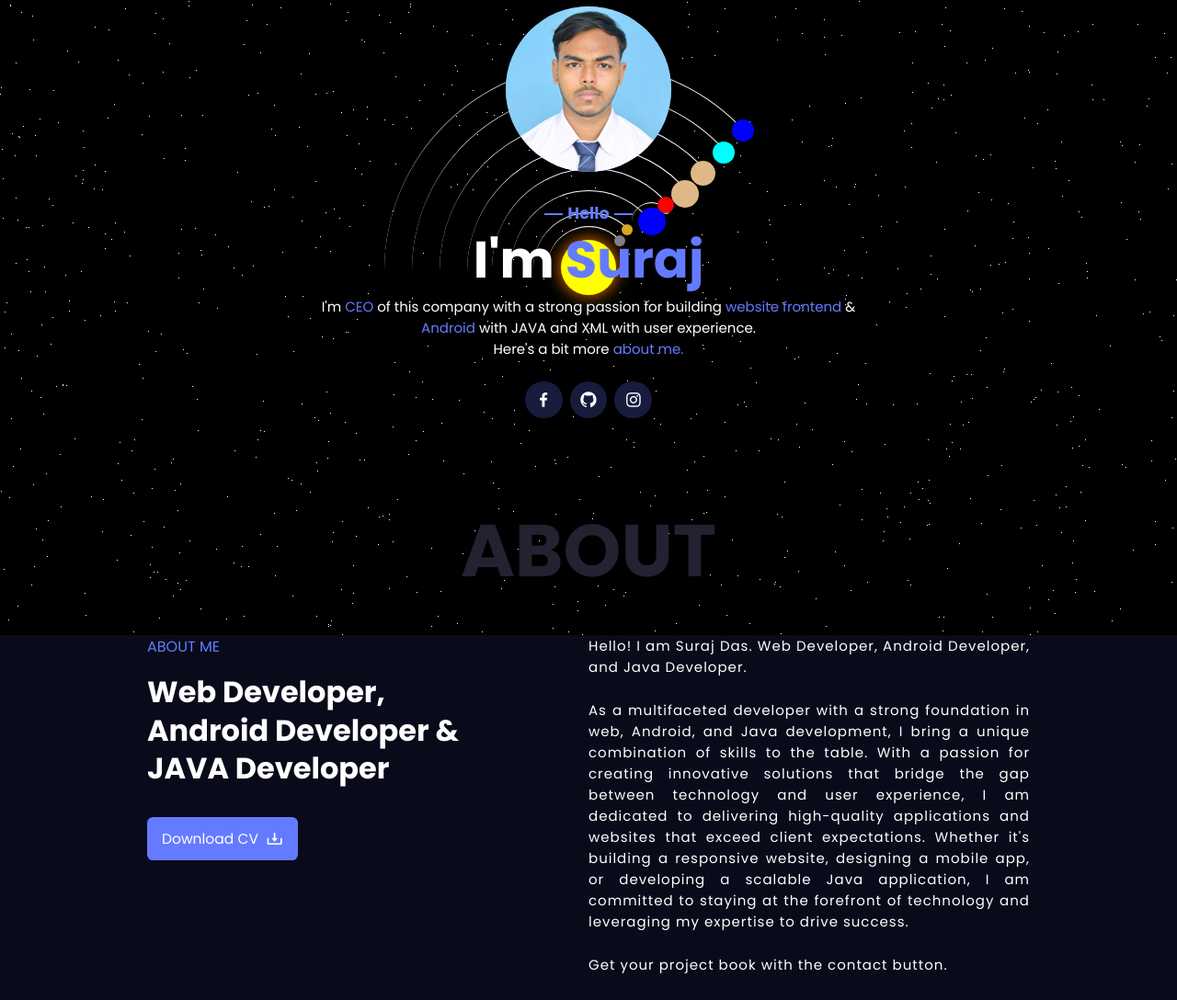
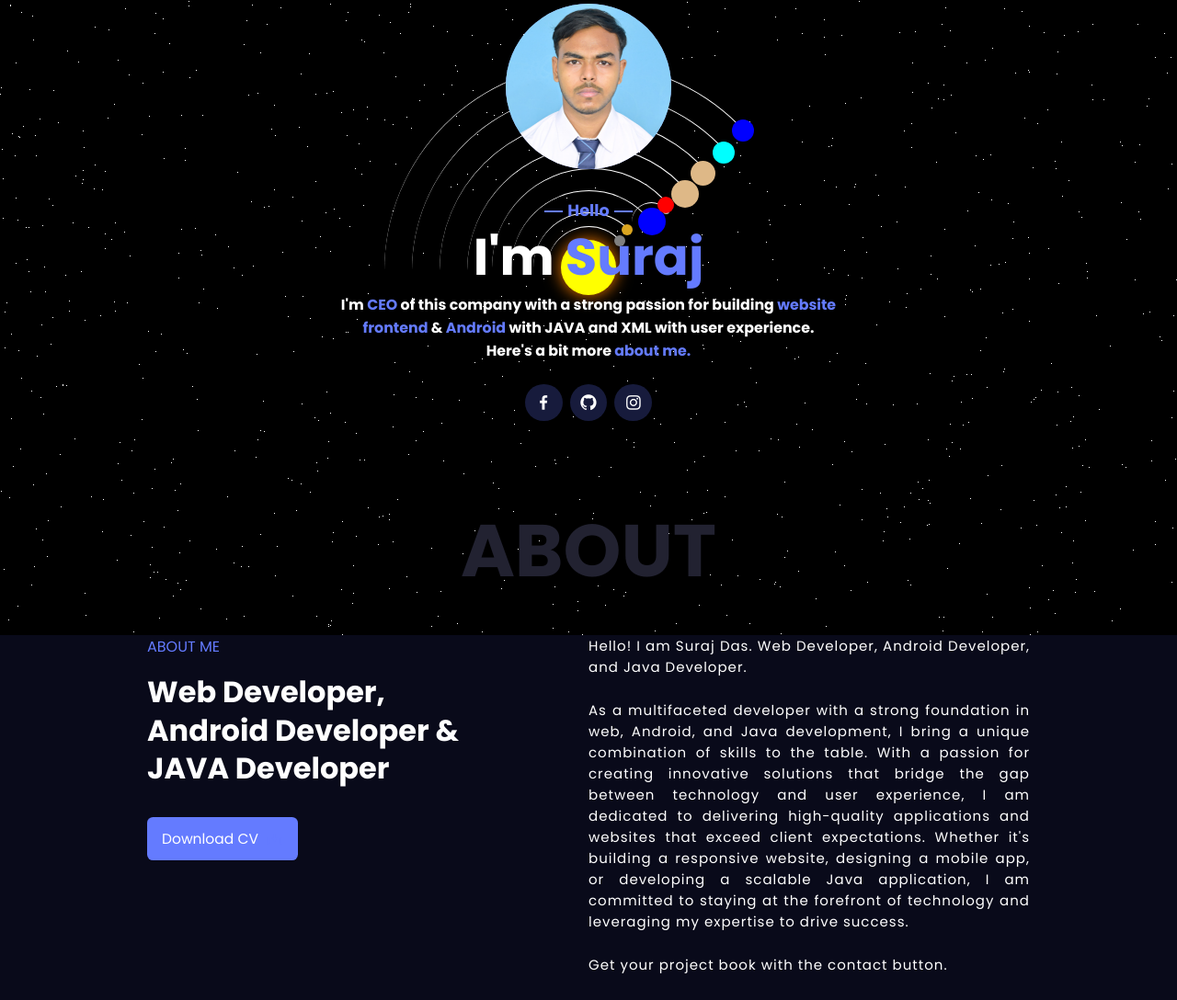
Before and after one commit to suraj18-das/Portfolio, a plain HTML site: page index.html in a window 1280 px wide. Shown: the part 109-1197 px from the top of the page at 92% size. Drawn offline with nearby package versions, Linux system fonts and the light colour scheme.

Commit message:
css changes done

```diff
--- a/css/style.css
+++ b/css/style.css
@@ -183,7 +183,8 @@ header {
   line-height: 4.8rem;
 }
 .home-text p {
-  font-size: 0.938rem;
+  font-size: 0.99rem;
+  font-weight: bold;
   margin-bottom: 1.5rem;
 }
 .home-text .color {
@@ -377,10 +378,14 @@ svg{
 }
 .services-box details summary h3{
   display: inline;
+  cursor: pointer;
 }
-.services-box:last-child h3{
+.services-box:last-child h2,i{
   margin: 0 auto;
   color: var(--main-color);
+}
+.services-box:last-child p{
+  text-align: center;
 }
 .services-box:hover {
   transform: scale(1.05);
```
Also changed, not shown: index.html (+1 -2 lines).
